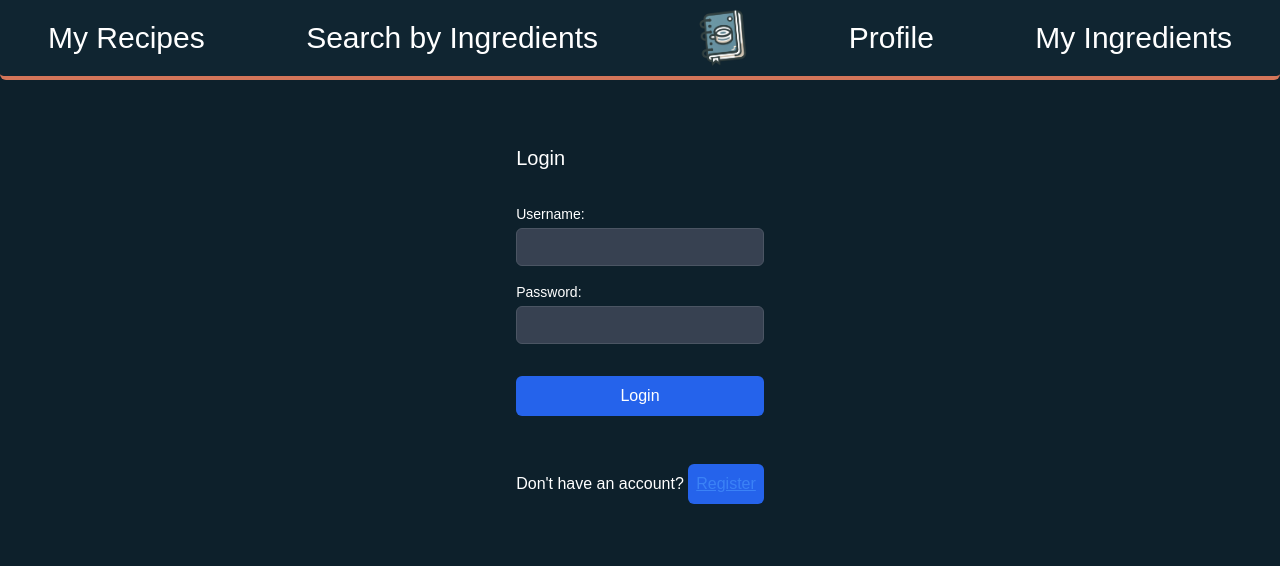
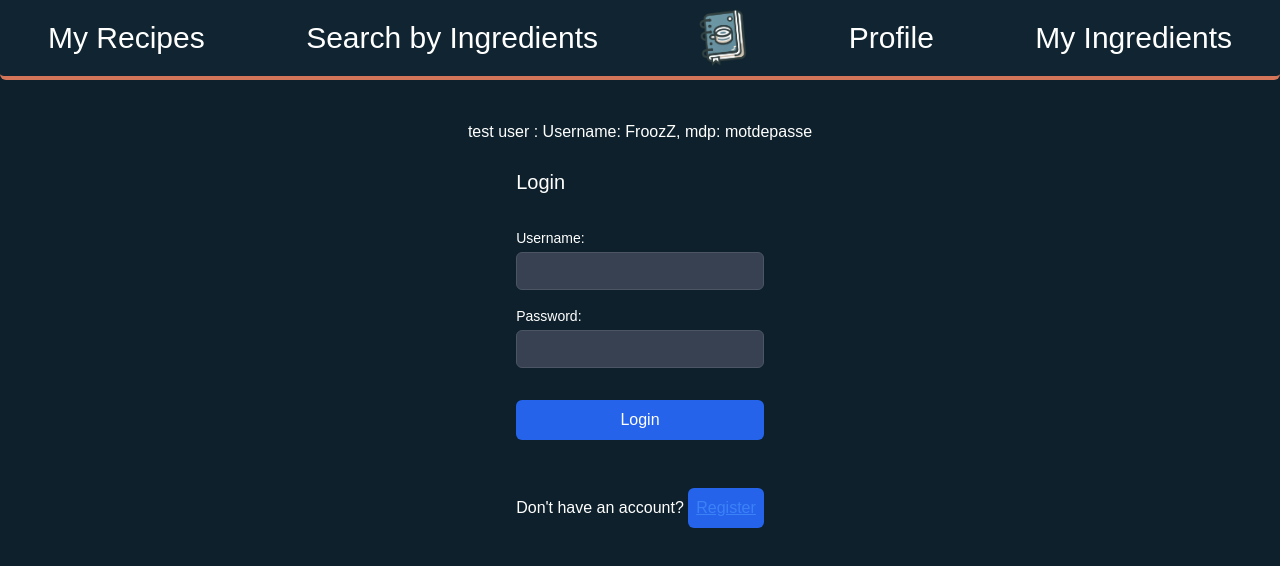
Before and after one commit to MaxPW777/myRecipeTracker, a Next.js app in the folder frontend/: page /login in a window 1280 px wide. Shown: the top 566 px of the page. Built offline with nearby package versions, Linux system fonts and the light colour scheme; a web font is replaced by a local one.

Commit message:
[+] made the token handling in login form

```diff
--- a/frontend/src/app/(pages)/login/LoginForm.tsx
+++ b/frontend/src/app/(pages)/login/LoginForm.tsx
@@ -47,9 +47,18 @@ function LoginForm() {
         setIsRegistering(!isRegistering);
     };
 
+    if (loginMutation.data && "access_token" in loginMutation.data){
+        localStorage.setItem('token', loginMutation.data.access_token);
+        window.location.href = '/';
+    }
+
     return (
         <div
             className="flex flex-col items-center justify-center text-white">
+            <p>test user : Username: FroozZ, mdp: motdepasse</p>
+            {loginMutation.data && "message" in loginMutation.data && (
+                <p className={'text-red-700'}>{loginMutation.data.message}</p>
+            )}
             {isRegistering ? (
                 <form onSubmit={onSubmitRegister} className="form">
                     <h2 className="text-xl mb-4">Register</h2>
--- a/frontend/src/services/authentication.ts
+++ b/frontend/src/services/authentication.ts
@@ -1,20 +1,16 @@
 import {useMutation} from "react-query";
+import INestError from "@packages/types/IError";
 
 const BASE_URL = 'http://localhost:4000/auth';
 
 export const useLoginMutation = () => {
-    return useMutation(login, {
-        onSuccess: (data) => {
-            // @ts-ignore access token will always be a string
-            localStorage.setItem('token', data.access_token);
-            window.location.href = '/';      },
-    });
+    return useMutation(login);
 }
 
 const login = async ({username, password}: {
     username: string,
     password: string
-}): Promise<Response> => {
+}): Promise<{access_token : string} | INestError > => {
     const response = await fetch(`${BASE_URL}/login`, {
         method: 'POST',
         headers: {
```
